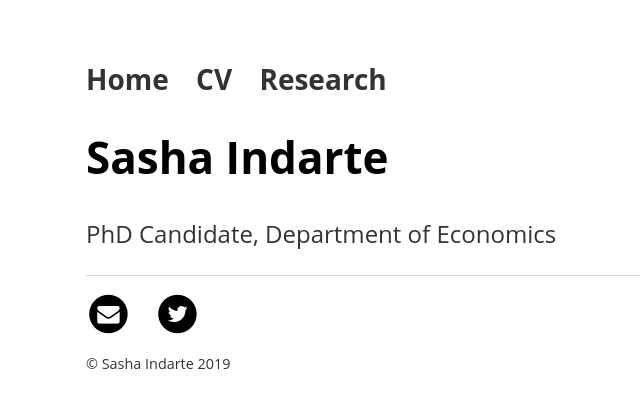
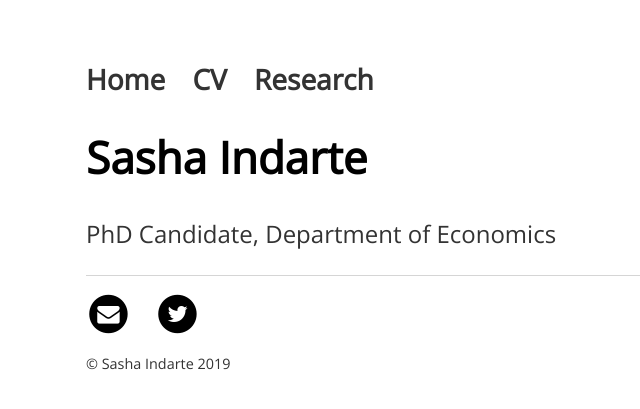
Before and after one commit to sashaindarte/sashaindarte.github.io, a Jekyll site: the page built from index.html, in a window 1280 px wide. Shown: the top 409 px of the page, without its empty margins (106-746 px from the left). Built offline with Jekyll 4.4.1, drawn with Linux system fonts in a browser that asks for light colours; some web fonts are replaced.

Commit message:
Update default.html

```diff
--- a/_layouts/default.html
+++ b/_layouts/default.html
@@ -4,7 +4,7 @@
 			<title>{{ page.title }}</title>
 			<!-- link to main stylesheet -->
 			<link rel="stylesheet" type="text/css" href="/css/main.css">
-			<link rel="stylesheet" type="text/css" href="//fonts.googleapis.com/css?family=Droid+Sans" />
+			<link href='https://fonts.googleapis.com/css?family=Open Sans' rel='stylesheet'>
 			<link rel="stylesheet" href="https://cdnjs.cloudflare.com/ajax/libs/font-awesome/4.7.0/css/font-awesome.min.css">
 		</head>
 		<body>
```
